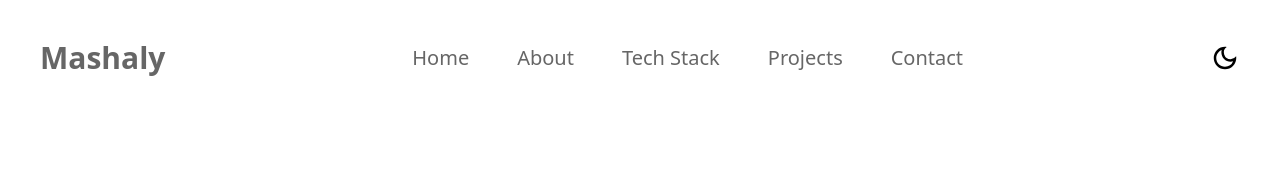
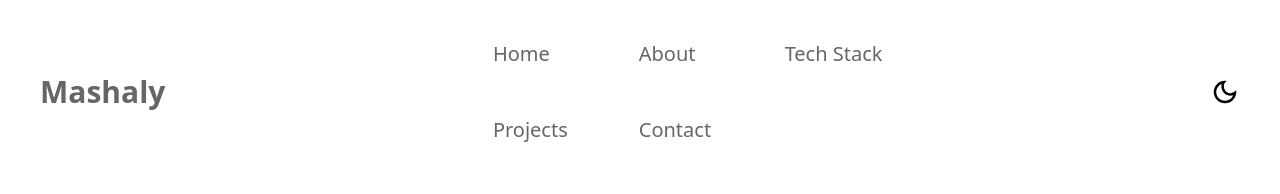
Before and after one commit to Mashaly144/MyPortfolio, a React (Vite) app: page / in a window 1280 px wide. Shown: the top 194 px of the page. Built offline with nearby package versions, Linux system fonts and the light colour scheme.

Commit message:
Update Navbar.jsx

```diff
--- a/src/ui/Navbar/Navbar.jsx
+++ b/src/ui/Navbar/Navbar.jsx
@@ -36,7 +36,7 @@ const Navbar = () => {
          */}
         <h1 className='text-3xl  font-semibold'>Mashaly</h1>
       </div>
-      <ul className='md:flex md:items-center md:justify-between sm:hidden grid grid-cols-3 gap-6 lg:gap-10 xl:gap-12 text-dark dark:text-lightContent font-medium text-xl'>
+      <ul className='md:flex md:items-center md:justify-between hidden lg:grid grid-cols-3 gap-6 lg:gap-10 xl:gap-12 text-dark dark:text-lightContent font-medium text-xl'>
         <li>
           <a className='font-DMSans' href='/'>
             Home
```
